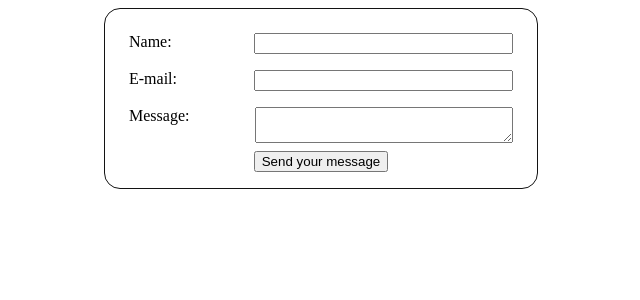
After one commit to liuya2360/H2-Computing, a Flask app: template Web App/2019.4.9/webForm1/templates/form1-2.html in a window 1280 px wide. The commit adds this page. Shown: the top 300 px of the page, without its empty margins (319-959 px from the left). Run offline with Flask 2, Linux system fonts and the light colour scheme; the template is opened without the code that fills it, so the values that code supplies are empty.

Commit message:
lesson 4.5 and 4.9

```diff
--- a/Web App/2019.4.9/webForm1/server.py
+++ b/Web App/2019.4.9/webForm1/server.py
@@ -6,12 +6,11 @@ app = Flask(__name__)
 
 @app.route("/")  #decorator function
 def root():
-    return render_template("form1.html")
+    return render_template("form1-2.html")
 
 @app.route("/submit", methods=["POST","GET"])
 def calculate():
-
-    output = "Hello, " + request.form["name"]
+    output = "Hello, " + request.form["user_name"] + ". Your email address is " + request.form["user_mail"] + "."
     return output
 
 app.run()
--- /dev/null
+++ b/Web App/2019.4.9/webForm1/templates/form1-2.html
@@ -0,0 +1,57 @@
+<!DOCTYPE html>
+
+<html lang="en">
+<head>
+    <meta charset="utf-8" />
+    <title></title>
+    <style>
+        form {
+            /* Just to center the form on the page */
+            margin: 0 auto;
+            width: 400px;
+            /* To see the outline of the form */
+            padding: 1em;
+            border: 1px solid rgb(19, 19, 19);
+            border-radius: 1em;
+
+        }
+        .form-row {
+            display:flex;
+            padding:0.5em;
+            justify-content:flex-end;
+        }
+        .form-row > input, .form-row > textarea {
+            flex:2;
+
+        }
+        .form-row > label {
+            flex:1;
+        }
+        .button{
+            display:flex;
+            justify-content: center;
+        }
+
+
+    </style>
+</head>
+<body>
+    <form action="/submit" method="POST">
+        <div class="form-row">
+            <label for="name">Name:</label>
+            <input type="text" id="name" name="user_name">
+        </div>
+        <div class="form-row">
+            <label for="mail">E-mail:</label>
+            <input type="email" id="mail" name="user_mail">
+        </div>
+        <div class="form-row">
+            <label for="msg">Message:</label>
+            <textarea id="msg" name="user_message"></textarea>
+        </div>
+        <div class="button" class="form-row">
+            <button type="submit">Send your message</button>
+        </div>
+    </form>
+</body>
+</html>
--- a/Web App/2019.4.9/webForm1/templates/form1.html
+++ b/Web App/2019.4.9/webForm1/templates/form1.html
@@ -13,7 +13,7 @@
     </style>
 </head>
 <body>
-    <form action="/submit" method="POST">
+    <form class="container" action="/submit" method="POST">
         <div class="row"><label for="name"> Name </label> <input type="text" id="name" name="name" ></div>
         <div class="row"><label for="email"> Email </label><input type="text" id="email" name="email"></div>
         <div class="row"><label> Password  </label><input type="text" name="password"></div>
```
Also changed, not shown: Web App/2019.4.5/form.css (added, +34 -0 lines), Web App/2019.4.5/form.html (added, +28 -0 lines), Web App/2019.4.5/product.html (added, +56 -0 lines), Web App/2019.4.9/webForm1/static/form1.css (added, +12 -0 lines), 6 other files.
